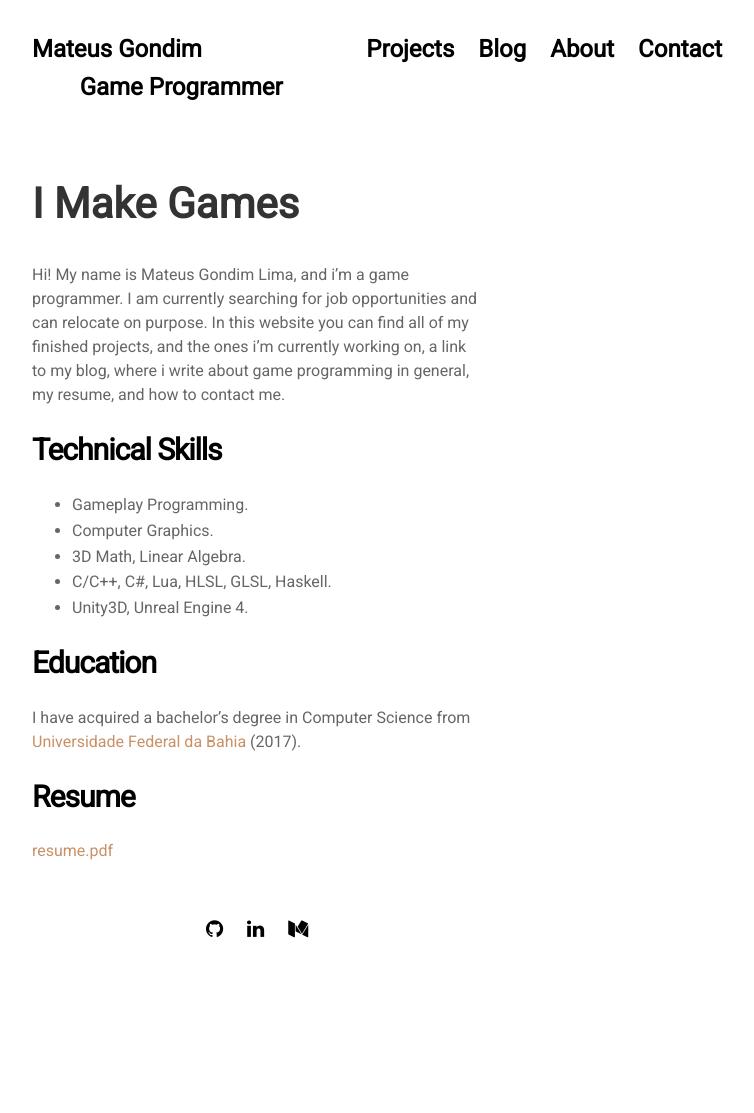
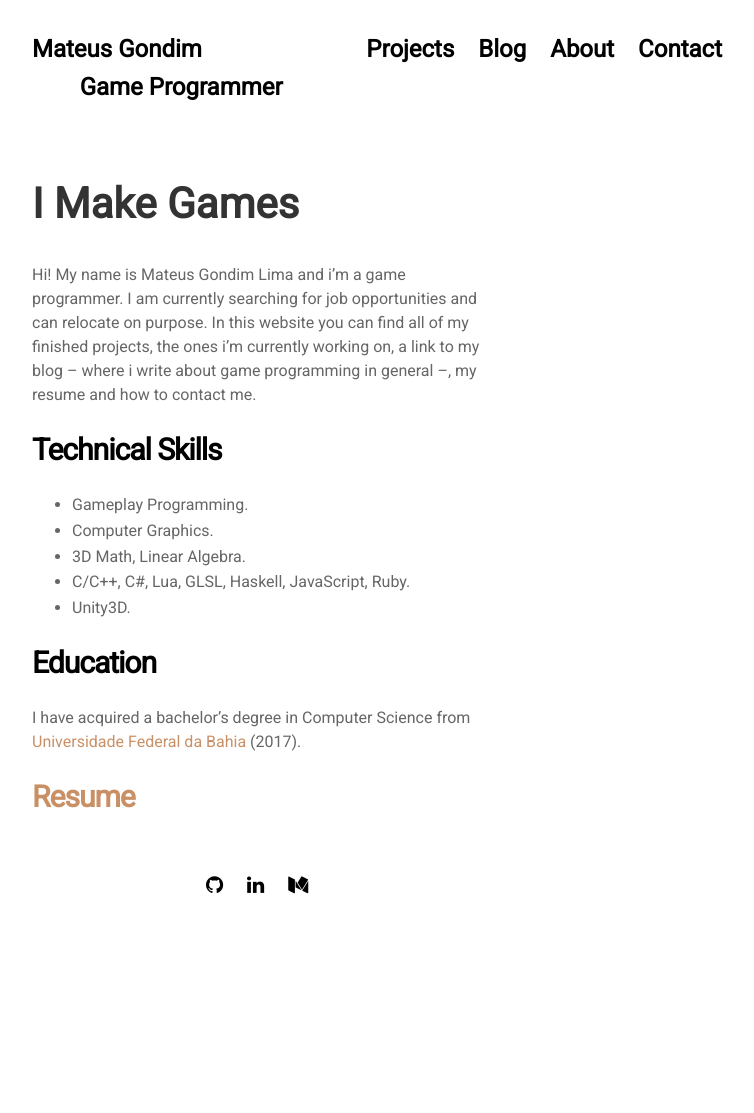
Before and after one commit to mateusgondim/mateusgondim.github.io, a Jekyll site: the page built from pages/about.html, in a window 1280 px wide. Shown: the whole page, without its empty margins (263-1017 px from the left). Built offline with Jekyll 4.4.1, drawn with Linux system fonts in a browser that asks for light colours; nearby versions of some CDN libraries; after the commit the page ends 1069 px from its top, so only the background shows below that.

Commit message:
Update about page

```diff
--- a/_data/settings.yml
+++ b/_data/settings.yml
@@ -40,23 +40,23 @@ disqus:
 
 about: >
   ## I Make Games
-    Hi! My name is Mateus Gondim Lima, and i'm a game programmer.
+    Hi! My name is Mateus Gondim Lima and i'm a game programmer.
     I am currently searching for job opportunities and can relocate on purpose.
-    In this website you can find all of my finished projects, and the ones i'm currently working on, a link
-    to my blog, where i write about game programming in general, my resume, and how to contact me.
+    In this website you can find all of my finished projects, the ones i'm currently working on,
+    a link to my blog -- where i write about game programming in general --, my resume
+    and how to contact me.
 
   # Technical Skills
     - Gameplay Programming.
     - Computer Graphics.
     - 3D Math, Linear Algebra.
-    - C/C++, C#, Lua, HLSL, GLSL, Haskell.
-    - Unity3D, Unreal Engine 4.
+    - C/C++, C#, Lua, GLSL, Haskell, JavaScript, Ruby.
+    - Unity3D.
 
   # Education
     I have acquired a bachelor's degree in Computer Science from [Universidade Federal da Bahia](http://www.ufba.br/) (2017).
 
-  # Resume
-    [resume.pdf](../assets/pdf/mateusgondim_resume.pdf)
+  # [Resume](../assets/pdf/mateus_gondim_resume.pdf)
 
 contact: >
   ## Contact
@@ -66,7 +66,7 @@ contact: >
 # Work Section
 
 projects:
-- {name: '2D Platformer game(untitled)', folder: '2d_game', file: 'projects/2d_game.html'}
+- {name: 'T2D DEMO', folder: '2d_game', file: 'projects/2d_game.html'}
 - {name: 'T2DEngine', folder: 'T2DEngine', file: 'projects/t2dengine.html'}
 #- {name: 'Project Three', folder: 'proj-3', file: 'projects/proj-3.html'}
 #- {name: 'Project Four', folder: 'proj-4', file: 'projects/proj-4.html'}
```
